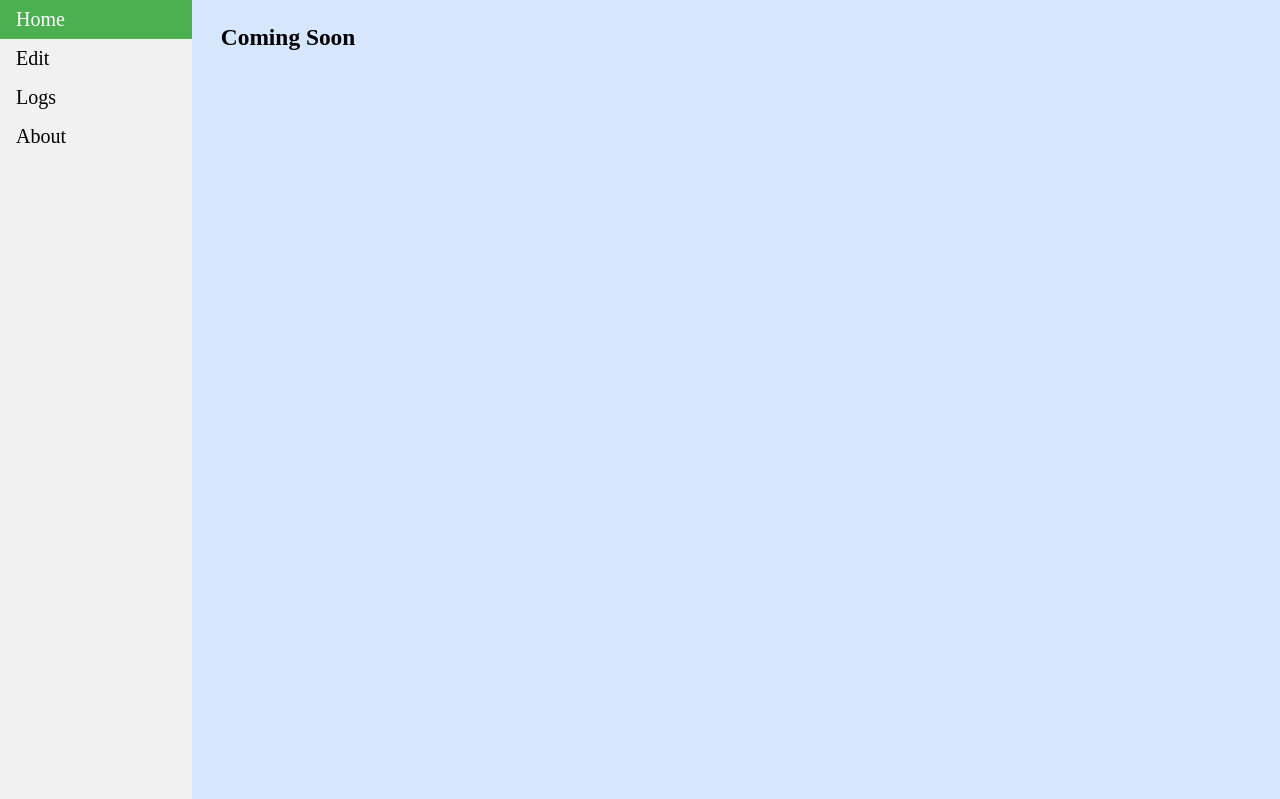
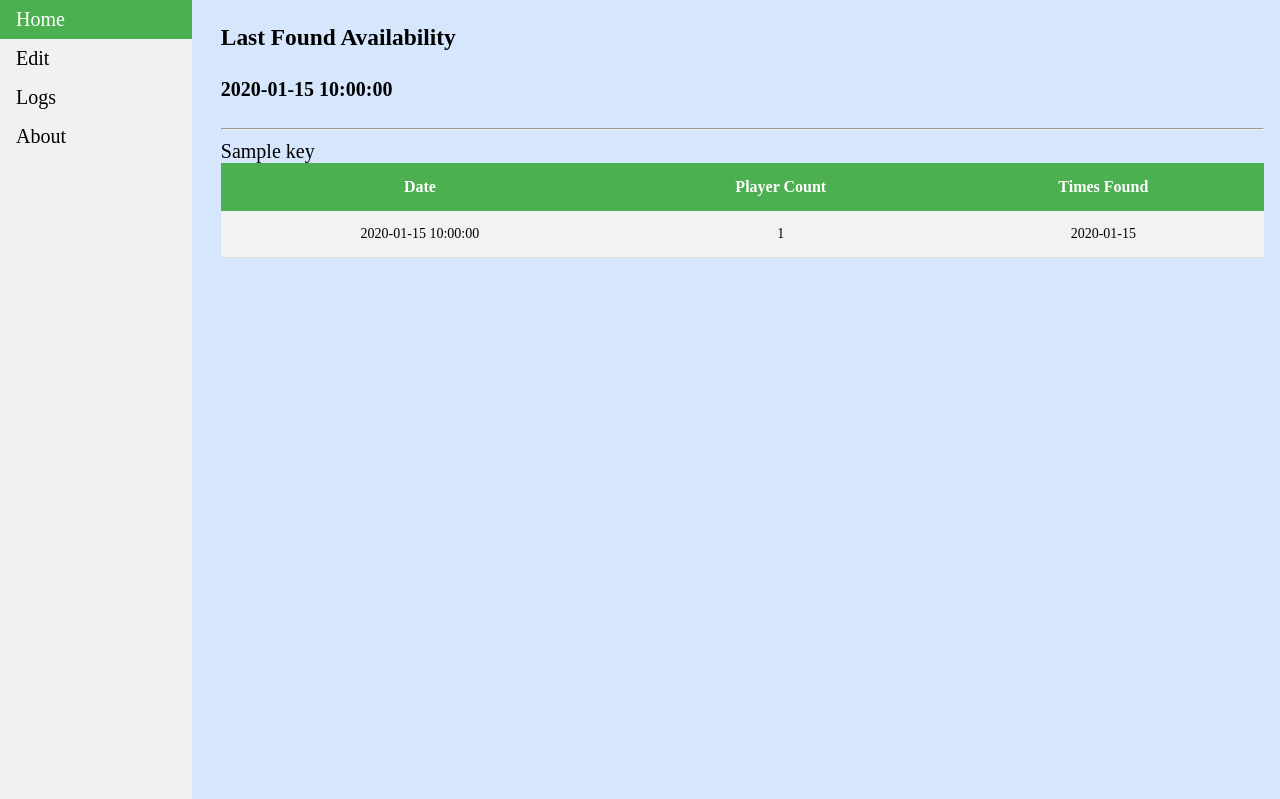
Before and after one commit to greavr/easy-golf-booker, a Flask app: template CloudRun/Management/code/templates/index.html in a window 1280 px wide. Shown: the top 799 px of the page. Run offline with Flask 2, Linux system fonts and the light colour scheme; the template is opened without the code that fills it: most values are stand-ins (such as "Sample title", 1, 10 or a date in 2020).

Commit message:
Updating scaper

```diff
--- a/CloudRun/Management/code/main.py
+++ b/CloudRun/Management/code/main.py
@@ -1,9 +1,10 @@
+import json
+import os
+
+import google.cloud.logging
 import requests
 from flask import Flask, flash, redirect, render_template, request
-import os
 from google.cloud import datastore
-import google.cloud.logging
-import json
 
 # App Config
 app = Flask(__name__)
@@ -19,6 +20,7 @@ CourseList = []
 SearchTimes = []
 DaysOfWeek = []
 Players = []
+LastUpdateTimeStamp = ""
 
 # Function To Get Notification Times from DataStore
 def GetNotificationTimes():
@@ -59,17 +61,49 @@ def GetOptions():
 
     return(results)
 
-#Function To Get Log Data
+# Function To Get Log Data
 def GetLogData():
     global project_id
     # Now try to load the keys from DS:
     query = datastore.Client(project=project_id,namespace='golf-bot').query(kind="TeeTimeLog")
+    query.order = ["CourseName"]
     results = list(query.fetch())
-    return(results)
 
-# Function to save value to DataStore
-def SaveValue(ValueName: str, ValueItem: str, DataStoreKind: str):
-    pass
+    # Organize date for results
+    ResultsSet = {}
+
+    for aResult in results:
+        # Check for new course
+        if aResult["CourseName"] not in ResultsSet:
+            ResultsSet[aResult["CourseName"]] = []
+        # Add all non-Name attributes as a new list
+        ResultsSet[aResult["CourseName"]].append({"CourseName":aResult["CourseName"], "Date": aResult["Date"], "PlayerCount": aResult["PlayerCount"], "Times": aResult["Times"] })
+
+    return(ResultsSet)
+
+# Function To Get Latest data
+def GetLatestTime():
+    global project_id, LastUpdateTimeStamp
+    # Now try to load the keys from DS:
+    query = datastore.Client(project=project_id,namespace='golf-bot').query(kind="TeeTimesFound")
+    results = list(query.fetch())
+
+    # Organize date for results
+    ResultsSet = {}
+
+    for aResult in results:
+        print(aResult)
+        # Check for new course
+        if aResult not in ResultsSet:
+            ResultsSet[aResult] = []
+
+        # Itterate Through list
+        for aArray in aResult["Data"]:
+            ResultsSet[aResult].append({"Date": aArray["Date"], "PlayerCount": aArray["PlayerCount"], "Times": aArray["Times"] })
+
+        LastUpdateTimeStamp = aResult["TimeStamp"]
+
+    return(ResultsSet)
 
 # Function to load values from DataStore
 def GetValues():
@@ -86,20 +120,7 @@ def GetValues():
 @app.route("/logs", methods=['GET','POST'])
 def GetLogs():
     DataStoreLogData = GetLogData()
-    for aData in DataStoreLogData:
-        print(aData)
     return render_template('logs.html',LogData=DataStoreLogData)
-
-#API EndPoint
-@app.route("/save", methods=['POST'])
-def save(valuesToSave=[]):
-    # Lookup where to save relative values
-   pass
-
-# Function to refresh the page
-@app.route("/load", methods=['GET'])
-def load():
-    pass
 
 # Function to refresh the page
 @app.route("/about", methods=['GET'])
@@ -116,7 +137,12 @@ def edit():
 #Main Function handler
 @app.route("/", methods=['GET'])
 def main():
-    return render_template('index.html')
+    # Get the latest values
+    global LastUpdateTimeStamp
+    LatestTimesFound = GetLatestTime()
+    print(LatestTimesFound)
+
+    return render_template('index.html', LastUpdateTime=LastUpdateTimeStamp, FoundTimes=LatestTimesFound)
 
 if __name__ == "__main__":
     ## Run APP
--- a/CloudRun/Management/code/static/main.css
+++ b/CloudRun/Management/code/static/main.css
@@ -158,6 +158,13 @@ input[type=text]:focus, input[type=time]:focus, input[type=number]:focus, select
   width:33%;
 }
 
+.float-box-log {
+  float:left;
+  background-color: #f8f8f8;
+  padding: 10px;
+  width:100%;
+}
+
 .form-footer {
   font-size: 12px;
 }
@@ -219,3 +226,33 @@ input[type=text]:focus, input[type=time]:focus, input[type=number]:focus, select
   border: 1px solid #ccc;
   border-top: none;
 }
+
+
+/* Style the html table */
+th {
+  background-color: #4CAF50;
+  color: white;
+  padding: 15px;
+  text-align: center;
+  font-size: 16px;
+}
+
+tr:nth-child(even) {
+  background-color: #f2f2f2;
+}
+
+tr:hover {
+  background-color: #f5f5f593;
+}
+
+td {
+  border-bottom: 1px solid #ddd;
+  padding: 15px;
+  text-align: center;
+  font-size: 14px;
+}
+
+table {
+  border-collapse: collapse;
+  width: 100%;
+}
--- a/CloudRun/Management/code/templates/index.html
+++ b/CloudRun/Management/code/templates/index.html
@@ -8,6 +8,28 @@
     <li class="right"><a href="/about">About</a></li>
 </ul>
 <div class="content">
-    <h3> Coming Soon </h3>
+    <h3> Last Found Availability </h3>
+    <h4>{{ LastUpdateTime }}</h4>
+    <hr />
+    {% for key, value in FoundTimes.items()%}
+        {{ key }}<br />
+        <table>
+            <tr><th>Date</th><th>Player Count</th><th>Times Found</th></tr>
+            {% for arow in value %}
+              <tr>
+                <td>{{ arow['Date'] }}</td>
+                <td>{{ arow['PlayerCount'] }}</td>
+                <td>{% for aTime in arow['Times'] %}
+                      {{ aTime }}
+                        {% if not loop.last %}
+                        ,
+                        {% endif %}
+                    {% endfor %}
+                </td>
+              </tr>
+            {% endfor %}
+          </table>
+          <br />
+    {% endfor %}
 </div>
 {% endblock %}
```
Also changed, not shown: CloudRun/Management/code/templates/logs.html (+20 -7 lines).
